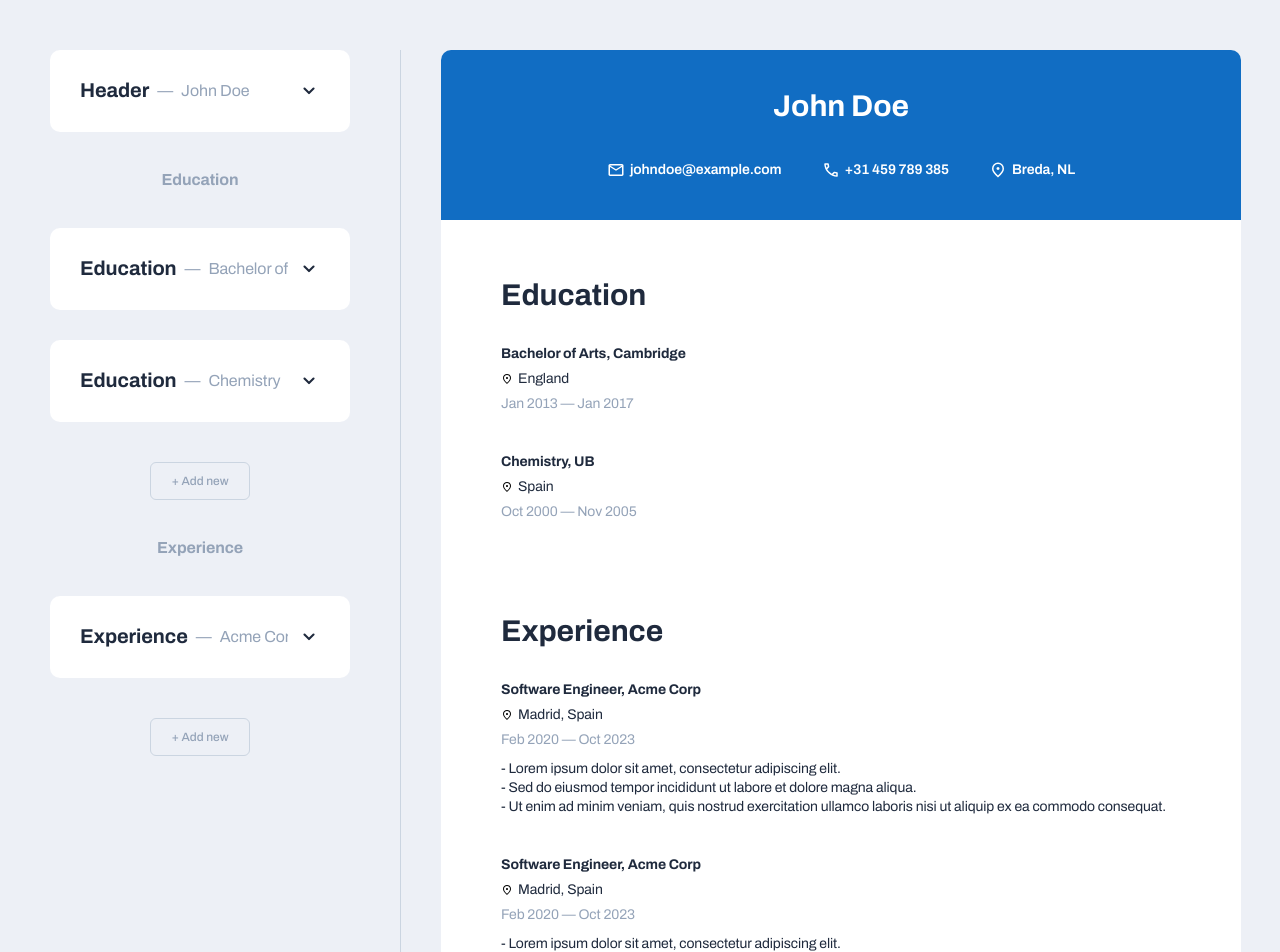
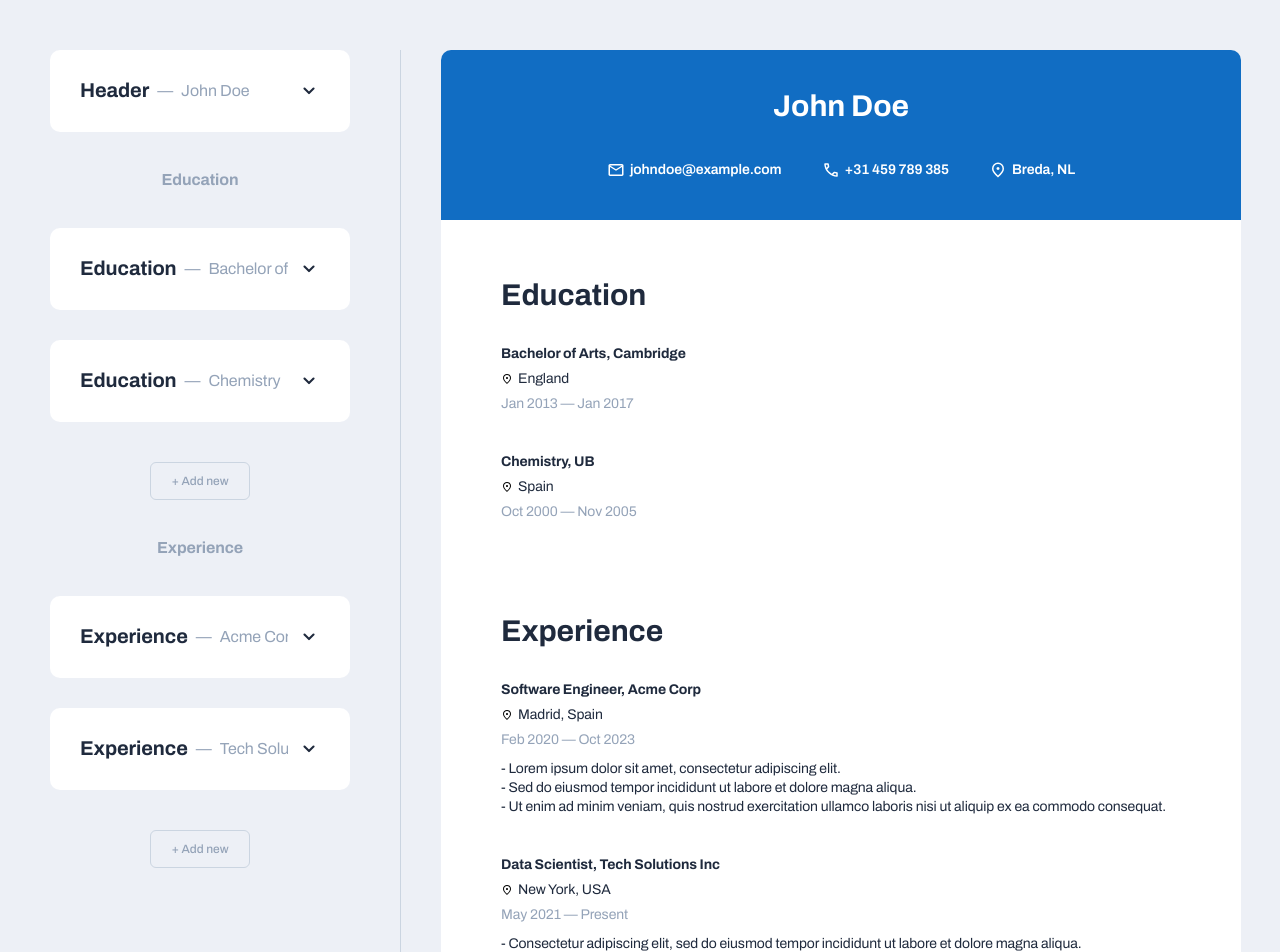
Before and after one commit to amadeuio/make-your-cv, a React (Vite) app: page / in a window 1280 px wide. Shown: the top 952 px of the page. Built offline with nearby package versions, Linux system fonts and the light colour scheme.

Commit message:
Update experience data and rendering

```diff
--- a/src/App.tsx
+++ b/src/App.tsx
@@ -29,13 +29,15 @@ export interface EducationObject {
   isOpen: boolean;
 }
 
-interface ExperienceData {
+export interface ExperienceObject {
+  id: UUID;
   company: string;
   position: string;
   startDate: string;
   endDate: string;
   location: string;
   description: string;
+  isOpen: boolean;
 }
 
 interface FormDataContext {
@@ -43,8 +45,8 @@ interface FormDataContext {
   setHeaderObject: React.Dispatch<React.SetStateAction<HeaderObject>>;
   educationArray: EducationObject[];
   setEducationArray: React.Dispatch<React.SetStateAction<EducationObject[]>>;
-  experienceData: ExperienceData;
-  setExperienceData: React.Dispatch<React.SetStateAction<ExperienceData>>;
+  experienceArray: ExperienceObject[];
+  setExperienceArray: React.Dispatch<React.SetStateAction<ExperienceObject[]>>;
 }
 
 export const FormDataContext = createContext<FormDataContext | undefined>(undefined);
@@ -118,7 +120,9 @@ const initialEducationArray: EducationObject[] = [
   },
 ];
 
-const initialExperienceData: ExperienceData = {
+const initialExperienceArray: ExperienceObject[] = [
+  {
+    id: uuidv4(),
     company: "Acme Corp",
     position: "Software Engineer",
     startDate: "Feb 2020",
@@ -128,12 +132,27 @@ const initialExperienceData: ExperienceData = {
 - Sed do eiusmod tempor incididunt ut labore et dolore magna aliqua.
 - Ut enim ad minim veniam, quis nostrud exercitation ullamco laboris nisi ut aliquip ex ea commodo consequat.
 `,
-};
+    isOpen: false,
+  },
+  {
+    id: uuidv4(),
+    company: "Tech Solutions Inc",
+    position: "Data Scientist",
+    startDate: "May 2021",
+    endDate: "Present",
+    location: "New York, USA",
+    description: `- Consectetur adipiscing elit, sed do eiusmod tempor incididunt ut labore et dolore magna aliqua.
+- Ut enim ad minim veniam, quis nostrud exercitation ullamco laboris nisi ut aliquip ex ea commodo consequat.
+- Duis aute irure dolor in reprehenderit in voluptate velit esse cillum dolore eu fugiat nulla pariatur.
+`,
+    isOpen: false,
+  },
+];
 
 function App() {
   const [headerObject, setHeaderObject] = useState(initialHeaderObject);
   const [educationArray, setEducationArray] = useState(initialEducationArray);
-  const [experienceData, setExperienceData] = useState(initialExperienceData);
+  const [experienceArray, setExperienceArray] = useState(initialExperienceArray);
 
   return (
     <div className="app-container">
@@ -144,8 +163,8 @@ function App() {
             setHeaderObject,
             educationArray,
             setEducationArray,
-            experienceData,
-            setExperienceData,
+            experienceArray,
+            setExperienceArray,
           }}>
           <FormSection />
           <VerticalLine />
--- a/src/components/ExperienceCv.tsx
+++ b/src/components/ExperienceCv.tsx
@@ -3,23 +3,17 @@ import { FormDataContext } from "../App";
 
 import LocationIcon from "../icons/LocationIcon";
 
-function ExperienceCv() {
-  const { experienceData } = useContext(FormDataContext)!;
-  const { company, position, startDate, endDate, location, description } = experienceData;
+import { ExperienceObject } from "../App";
 
-  const isExperienceDataEmpty = Object.values(experienceData).every((value) => value === "");
-
-  if (isExperienceDataEmpty) {
-    return null;
+interface ExperienceItemProps {
+  experienceObject: ExperienceObject;
 }
 
+function ExperienceItem({ experienceObject }: ExperienceItemProps) {
+  const { id, position, company, location, startDate, endDate, description } = experienceObject;
+
   return (
-    <div className="experience-container cv-container">
-      <h1>Experience</h1>
-      {Array(2)
-        .fill(null)
-        .map(() => (
-          <div className="experience-item cv-item">
+    <div className="experience-item cv-item" key={id}>
       <div className="experience-title cv-title">
         {company ? `${position}, ${company}` : position}
       </div>
@@ -39,6 +33,17 @@ function ExperienceCv() {
         ))}
       </ul>
     </div>
+  );
+}
+
+function ExperienceCv() {
+  const { experienceArray } = useContext(FormDataContext)!;
+
+  return (
+    <div className="experience-container cv-container">
+      <h1>Experience</h1>
+      {experienceArray.map((experienceObject) => (
+        <ExperienceItem key={experienceObject.id} experienceObject={experienceObject} />
       ))}
     </div>
   );
--- a/src/components/ExperienceForm.tsx
+++ b/src/components/ExperienceForm.tsx
@@ -1,13 +1,21 @@
 import { useState, useContext, ChangeEvent, FormEvent } from "react";
 import { FormDataContext } from "../App";
+
+import { ExperienceObject } from "../App";
 
 import Button from "./Button";
 import ExpandLessIcon from "../icons/ExpandLessIcon";
 import ExpandMoreIcon from "../icons/ExpandMoreIcon";
 
-function ExperienceForm() {
-  const { experienceData, setExperienceData } = useContext(FormDataContext)!;
+interface ExperienceFormProps {
+  experienceObject: ExperienceObject;
+  setExperienceArray: React.Dispatch<React.SetStateAction<ExperienceObject[]>>;
+}
+
+function ExperienceForm({ experienceObject, setExperienceArray }: ExperienceFormProps) {
   const [isOpen, setIsOpen] = useState(false);
+
+  const { company, position, startDate, endDate, location, description } = experienceObject;
 
   const toggleDropdown = () => {
     setIsOpen(!isOpen);
@@ -15,27 +23,17 @@ function ExperienceForm() {
 
   const handleChange = (e: ChangeEvent<HTMLInputElement> | ChangeEvent<HTMLTextAreaElement>) => {
     const { name, value } = e.target;
-    setExperienceData({ ...experienceData, [name]: value });
+    setExperienceArray({ ...experienceObject, [name]: value });
   };
 
   const handleClear = (e: FormEvent<HTMLButtonElement>) => {
     e.preventDefault();
-    setExperienceData({
-      company: "",
-      position: "",
-      startDate: "",
-      endDate: "",
-      location: "",
-      description: "",
-    });
   };
 
   const handleSave = (e: FormEvent<HTMLButtonElement>) => {
     e.preventDefault();
     toggleDropdown();
   };
-
-  const { company, position, startDate, endDate, location, description } = experienceData;
 
   return (
     <form>
@@ -133,11 +131,19 @@ function ExperienceForm() {
 }
 
 function ExperienceForms() {
+  const { experienceArray, setExperienceArray } = useContext(FormDataContext)!;
+
   return (
     <>
       <div className="forms-title">Experience</div>
       <div className="forms-container">
-        <ExperienceForm />
+        {experienceArray.map((experienceObject, index) => (
+          <ExperienceForm
+            key={index}
+            experienceObject={experienceObject}
+            setExperienceArray={setExperienceArray}
+          />
+        ))}
       </div>
       <Button className="forms-add-new" label={"+ Add new"} onClick={() => {}} />
     </>
```
Lines whose indentation alone changed are shown as unchanged.
